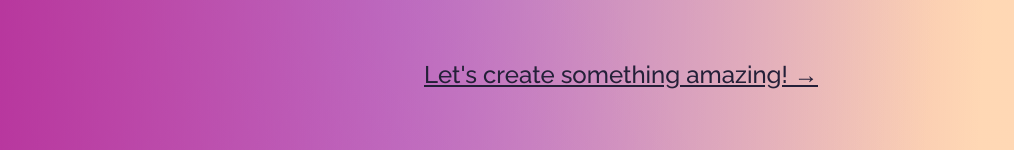
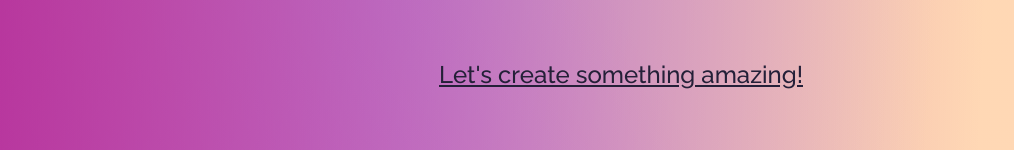
Before and after one commit to RRodriguezViegas/portfolio, a React (Vite) app: page / in a window 1280 px wide. Shown: the part 432-582 px from the top of the page, without its empty margins (19-1033 px from the left). Built offline with nearby package versions, Linux system fonts and the light colour scheme; a web font is replaced by a local one.

Commit message:
no arrow

```diff
--- a/src/components/Home.jsx
+++ b/src/components/Home.jsx
@@ -65,7 +65,7 @@ function Home() {
               web experiences.
             </h2>
             <p className="appear text-2xl underline text-[#242038]">
-              <a href="#">Let's create something amazing! &rarr;</a>
+              <a href="#">Let's create something amazing!</a>
             </p>
           </div>
         </div>
```
